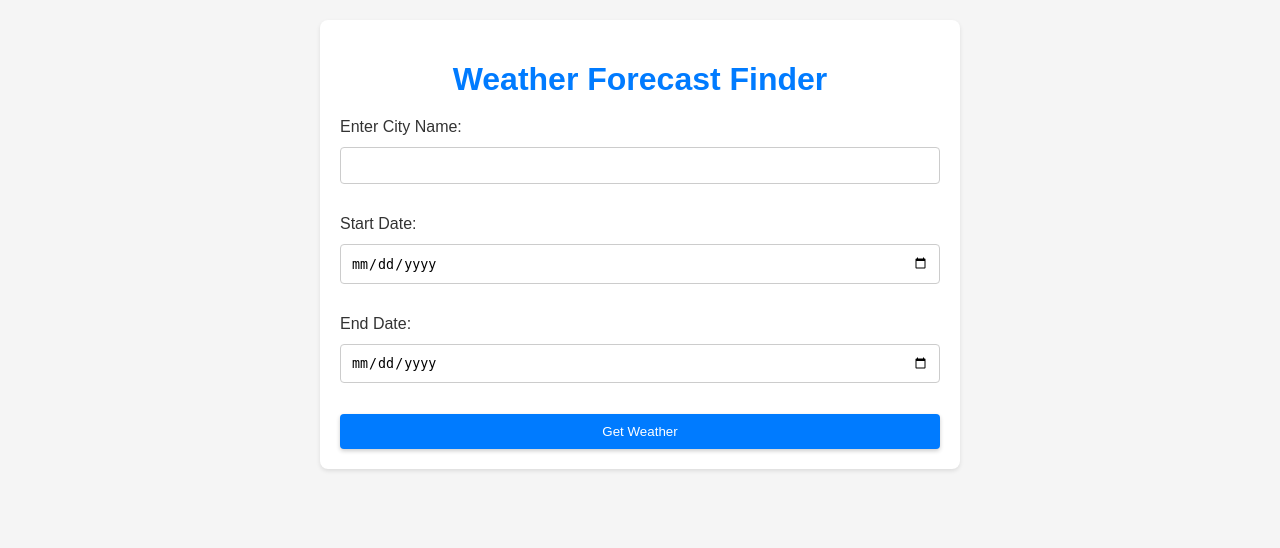
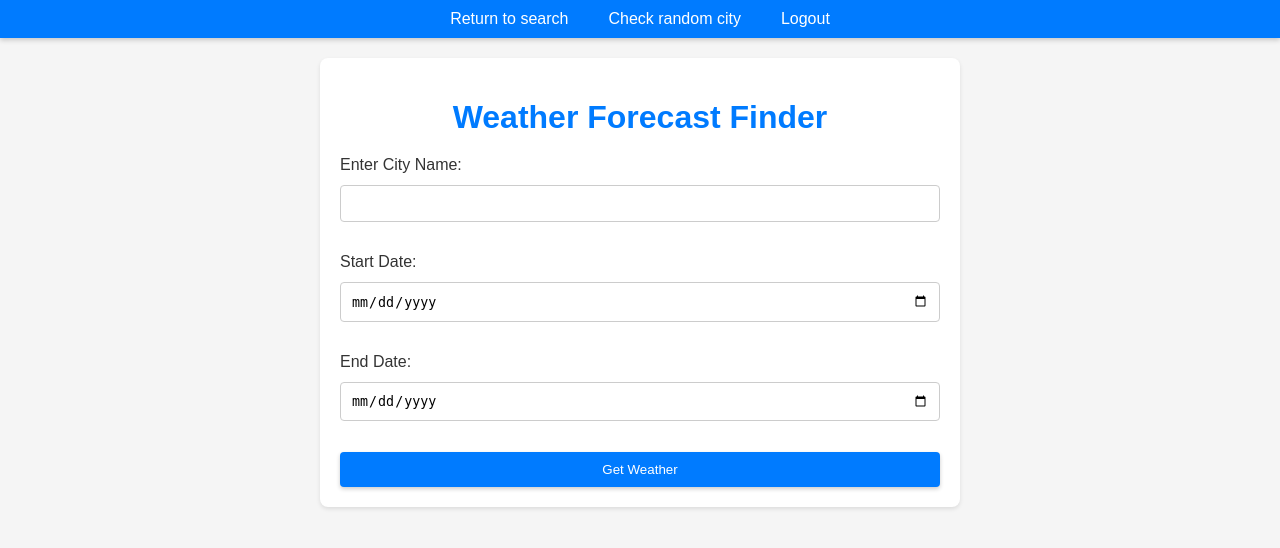
Before and after one commit to Adam0s007/distributed-systems, a Node server app: page / in a window 1280 px wide. Shown: the top 548 px of the page. Run offline with Node 20, Linux system fonts and the light colour scheme.

Commit message:
feat: add menu

```diff
--- a/lab02 restapi/public/css/styles.css
+++ b/lab02 restapi/public/css/styles.css
@@ -93,3 +93,45 @@ h3 {
     margin-bottom: 20px;
     text-align: center;
 }
+
+
+header {
+    background-color: #007bff;
+    padding: 10px 0;
+    color: white;
+    box-shadow: 0 2px 5px rgba(0,0,0,0.2);
+}
+
+header ul {
+    list-style: none;
+    padding: 0;
+    margin: 0;
+    display: flex;
+    justify-content: center;
+}
+
+header ul li {
+    margin: 0 10px;
+}
+
+header ul li a {
+    color: white;
+    text-decoration: none;
+    padding: 5px 10px;
+    border-radius: 5px;
+    transition: background-color 0.3s ease;
+}
+
+header ul li a:hover, header ul li a:focus {
+    background-color: #0056b3;
+}
+
+
+@media (max-width: 600px) {
+    header ul {
+        flex-direction: column;
+    }
+    header ul li {
+        margin: 5px 0;
+    }
+}
--- a/lab02 restapi/server.js
+++ b/lab02 restapi/server.js
@@ -4,8 +4,8 @@ const axios = require("axios");
 const app = express();
 const port = 3000;
 const { checkAuth } = require("./util/auth");
+const {validateWeatherRequest} = require("./util/validation")
 const authRoutes = require("./routes/auth");
-
 app.use(express.static("public"));
 app.set("view engine", "ejs");
 app.set("views", "./views");
@@ -39,27 +39,37 @@ app.get("/signup", (req, res) => {
 });
 
 app.post("/weather", checkAuth, async (req, res) => {
+  let errMess = validateWeatherRequest(req);
+  if(errMess !== ''){
+    return res.redirect(`/not-found?message=${encodeURIComponent(errMess)}`);
+  }
   const { city, startDate, endDate } = req.body;
-  const apiKey = process.env.WEATHER_API_KEY || "your-api";
 
-  const url = `https://weather.visualcrossing.com/VisualCrossingWebServices/rest/services/timeline/${city}/${startDate}/${endDate}?unitGroup=metric&include=days&key=${apiKey}&contentType=json`;
+  const apiKey = process.env.WEATHER_API_KEY || "your-api-key";
+
+  const url = `https://weather.visualcrossing.com/VisualCrossingWebServices/rest/services/timeline/${encodeURIComponent(city)}/${startDate}/${endDate}?unitGroup=metric&include=days&key=${apiKey}&contentType=json`;
 
   try {
       const response = await axios.get(url);
       const weatherData = response.data;
-    const temperatures = weatherData.days.map((day) => day.temp);
-    const maxTemperatures = weatherData.days.map((day) => day.tempmax);
-    const minTemperatures = weatherData.days.map((day) => day.tempmin);
-    const averageTemp =
-      temperatures.reduce((acc, curr) => acc + curr, 0) / temperatures.length;
-    const maxTemp = Math.max(...maxTemperatures);
-    const minTemp = Math.min(...minTemperatures);
-    res.render("weather", {
-      city: weatherData.resolvedAddress,
+
+      const temperatures = weatherData.days.map(day => day.temp);
+      const averageTemp = temperatures.reduce((acc, curr) => acc + curr, 0) / temperatures.length;
+      const maxTemp = Math.max(...weatherData.days.map(day => day.tempmax));
+      const minTemp = Math.min(...weatherData.days.map(day => day.tempmin));
+      const averageUVIndex = weatherData.days.reduce((acc, day) => acc + (day.uvindex || 0), 0) / weatherData.days.length;
+      const statistics = {
           averageTemp,
           maxTemp,
           minTemp,
+          averageUVIndex,
+
+      };
+      console.log("Weather data for days:", weatherData.days);
+      res.render("weather", {
+          city: weatherData.resolvedAddress,
           days: weatherData.days,
+          statistics
       });
   } catch (error) {
       console.error("Error fetching weather data:", error);
@@ -67,6 +77,7 @@ app.post("/weather", checkAuth, async (req, res) => {
   }
 });
 
+
 app.listen(port, () => {
   console.log(`Server running at http://localhost:${port}`);
 });
--- a/lab02 restapi/util/validation.js
+++ b/lab02 restapi/util/validation.js
@@ -15,6 +15,26 @@ function isValidEmail(value) {
   return value && value.includes('@');
 }
 
+function validateWeatherRequest(req){
+  const { city, startDate, endDate } = req.body;
+  let mess = ''
+  if(!city || !startDate || !endDate || new Date(startDate) > new Date(endDate)){
+    if(!city){
+      mess = 'City is required'
+    }
+    if(!startDate){
+      mess = 'Start date is required'
+    }
+    if(!endDate){
+      mess = 'End date is required'
+    }
+    if(new Date(startDate) > new Date(endDate)){
+      mess = 'Start date must be before end date'
+    }
+  }
+  return mess;
+}
+exports.validateWeatherRequest = validateWeatherRequest;
 exports.isValidText = isValidText;
 exports.isValidDate = isValidDate;
 exports.isValidImageUrl = isValidImageUrl;
--- a/lab02 restapi/views/index.ejs
+++ b/lab02 restapi/views/index.ejs
@@ -1,29 +1,54 @@
 <!DOCTYPE html>
 <html lang="en">
   <head>
-    <meta charset="UTF-8">
-    <meta name="viewport" content="width=device-width, initial-scale=1.0">
-    <link rel="stylesheet" href="/css/styles.css">
+    <meta charset="UTF-8" />
+    <meta name="viewport" content="width=device-width, initial-scale=1.0" />
+    <link rel="stylesheet" href="/css/styles.css" />
     <title>Enter City and Date Range</title>
   </head>
   <body class="body">
-    <div class="container">
+    <header>
+      <ul>
+        <li><a href="/">Return to search</a></li>
+        <li><a href="/randomCity">Check random city</a></li>
+        <li><a href="/logout">Logout</a></li>
+      </ul>
+    </header>
+    <main class="container">
       <h1 class="title">Weather Forecast Finder</h1>
       <form class="form" action="/weather" method="post">
         <div class="form-group">
           <label for="city">Enter City Name:</label>
-                <input type="text" id="city" name="city" class="form-control" required>
+          <input
+            type="text"
+            id="city"
+            name="city"
+            class="form-control"
+            required
+          />
         </div>
         <div class="form-group">
           <label for="startDate">Start Date:</label>
-                <input type="date" id="startDate" name="startDate" class="form-control" required>
+          <input
+            type="date"
+            id="startDate"
+            name="startDate"
+            class="form-control"
+            required
+          />
         </div>
         <div class="form-group">
           <label for="endDate">End Date:</label>
-                <input type="date" id="endDate" name="endDate" class="form-control" required>
+          <input
+            type="date"
+            id="endDate"
+            name="endDate"
+            class="form-control"
+            required
+          />
         </div>
         <button type="submit" class="btn">Get Weather</button>
       </form>
-    </div>
+    </main>
   </body>
 </html>
```
Also changed, not shown: lab02 restapi/views/weather.ejs (+16 -5 lines). Lines whose indentation alone changed are shown as unchanged.
